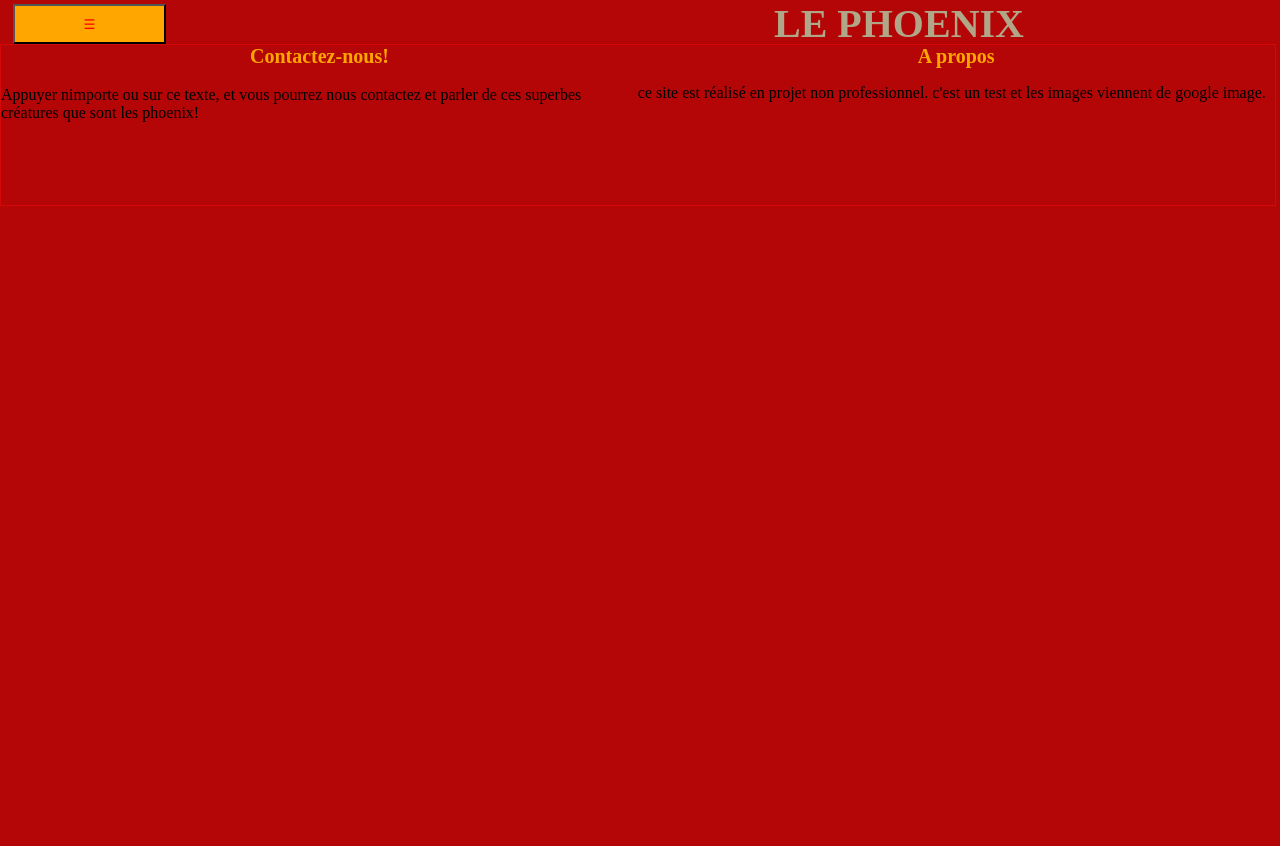
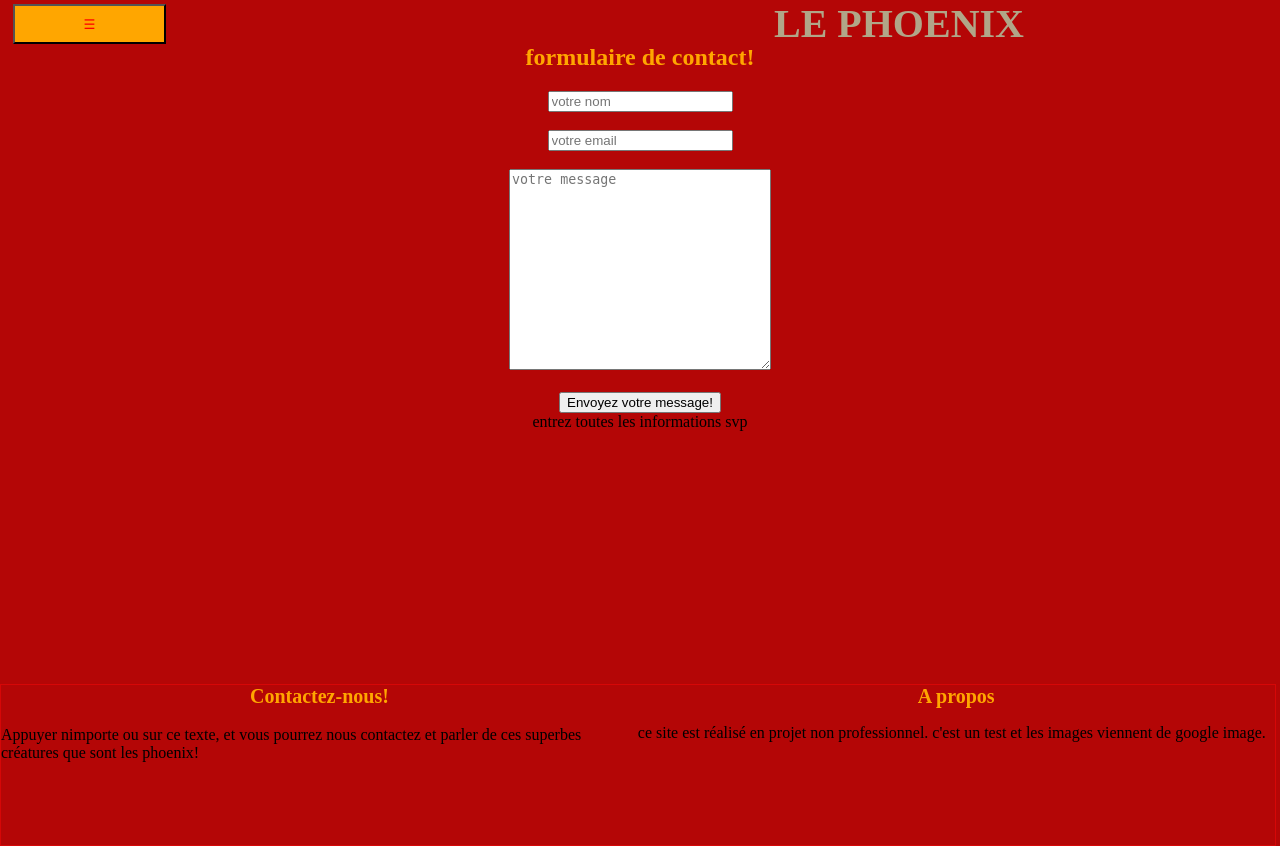
Before and after one commit to Lohen62/Site-animal, a PHP site: page /contact.php in a window 1280 px wide. Before the commit the page ends 206 px from the top, so only its background shows below. Run offline with PHP 8.4, Linux system fonts and the light colour scheme.

Commit message:
finalisation technique des 3 page.

```diff
--- a/contact.php
+++ b/contact.php
@@ -1,10 +1,6 @@
 <?php $title="Contact"?>
  <?php include("inc/header.php"); ?>
 
- <main>
-
-
-
- </main>
+<?php include("inc/form.php"); ?>
 
  <?php include("inc/footer.php"); ?>
--- a/css/style.css
+++ b/css/style.css
@@ -37,14 +37,17 @@ body{
     margin-top: 5vh;
 
 }
+
 a{
 text-decoration: none;
 font-size: 2vh;
 color:rgb(0, 0, 0);
 }
+
 .main{
     width:100vw;
 }
+
 .main p{
     color:#000000;
 }
@@ -80,6 +83,15 @@ color:rgb(0, 0, 0);
 
 }
 
-.image{
-    width:100vw;
+.imgdtruck{
+    margin-left: 0.7vw;
+    margin-top:5vh;
+    width: 48vw;
+    height: 22vh;
+    border: 2px solid black;
 }
+
+#formulaire{
+    text-align: center;
+    height: 80vh;
+}
--- /dev/null
+++ b/inc/form.php
@@ -0,0 +1,41 @@
+<?php
+if (!empty($_POST['nom']) and !empty($_POST['mail']) and !empty($_POST['message']) )
+{
+
+}else
+{
+    $msg = "Tout les champs doivent être complèté";
+}
+
+?>
+    <div id="formulaire">
+        <h2>formulaire de contact!</h2>
+        <form method="POST" action="merci.php">
+
+            <input type="text" name="nom" placeholder="votre nom" value="<?php echo (!empty($_SESSION['nom']))? $_SESSION['nom'] : ""; ?>" required> <br> <br>
+            <input type="text" name="mail" placeholder="votre email" value="<?php echo (!empty($_SESSION['mail']))? $_SESSION['mail'] : ""; ?>"required> <br> <br>
+            <textarea rows="13" cols="30" name="message" placeholder="votre message"><?php echo (!empty($_SESSION['message']))? $_SESSION['message'] : ""; ?></textarea> <br> <br>
+            <input type="submit" value="Envoyez votre message!">
+
+        </form>
+        <?php
+        if(isset($_SESSION["error"])){
+            if (!$_SESSION["error"]){
+                echo "merci pour votre interêt envers nôtre site ! <br> <br>";
+                echo $_SESSION['nom'];
+                echo " je vous envois un message à l'adresse: ";
+                echo $_SESSION['mail'];
+            }else{
+                echo "il me faut toutes les informations";
+            }
+        } else {
+            echo "entrez toutes les informations svp";
+        }
+        ?>
+    </div>
+<?php
+unset($_SESSION["error"]);
+unset($_SESSION["nom"]);
+unset($_SESSION["mail"]);
+unset($_SESSION["message"]);
+?>
--- a/inc/header.php
+++ b/inc/header.php
@@ -1,3 +1,5 @@
+<?php session_start(); ?>
+
 <!DOCTYPE html>
  <html lang="en">
  <head>
```
Also changed, not shown: galerie.php (+6 -3 lines), merci.php (added, +17 -0 lines), php/script.php (deleted).
